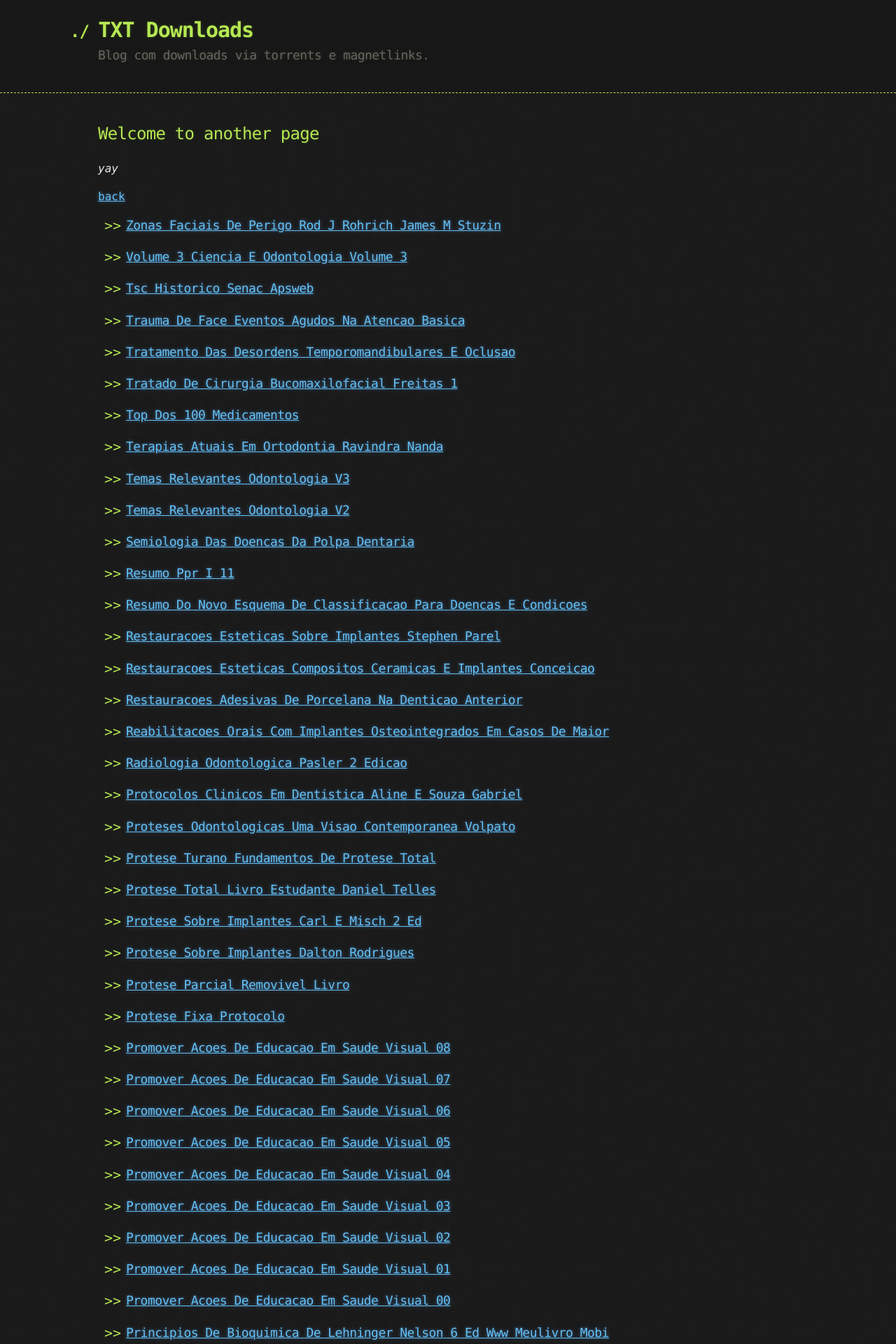
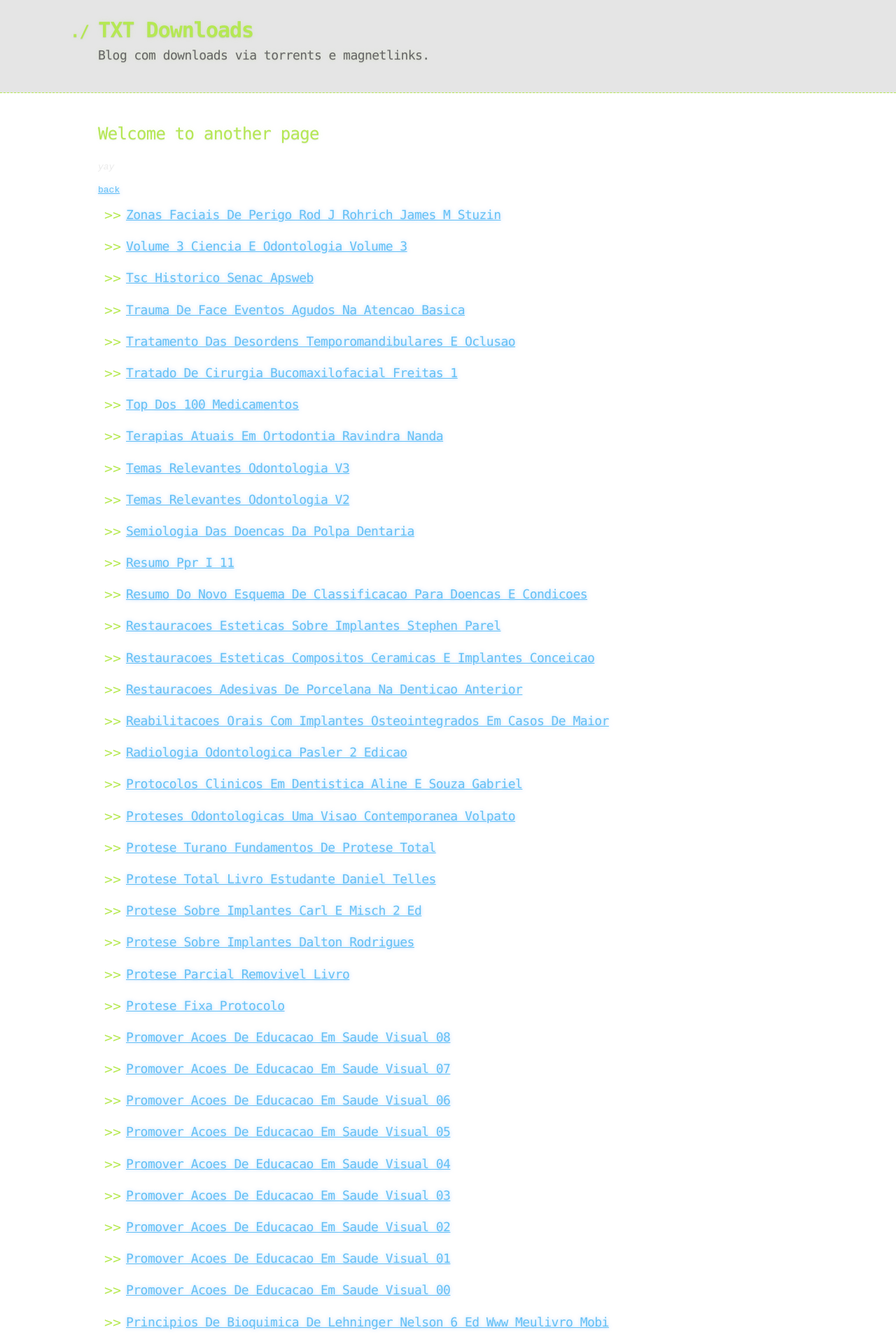
Before and after one commit to txtex/txt, a Jekyll site: the page built from index.md, in a window 1280 px wide. Shown: the top 1920 px of the page at 70% size. Built offline with Jekyll 4.4.1, drawn with Linux system fonts in a browser that asks for light colours.

Commit message:
Update jekyll-theme-hacker.scss

```diff
--- a/_sass/jekyll-theme-hacker.scss
+++ b/_sass/jekyll-theme-hacker.scss
@@ -17,11 +17,11 @@
 body {
   margin: 0;
   padding: 0;
-  background: $body-background url("../images/bkg.png") 0 0;
+/*  background: $body-background url("../images/bkg.png") 0 0;*/
   color: $body-foreground;
-  font-size: 16px;
+  font-size: 13px;
   line-height: 1.5;
-  font-family: Monaco, "Bitstream Vera Sans Mono", "Lucida Console", Terminal, monospace;
+  font-family: monospace, Monaco, "Bitstream Vera Sans Mono", "Lucida Console", Terminal;
 }
 
 /* General & 'Reset' Stuff */
```
